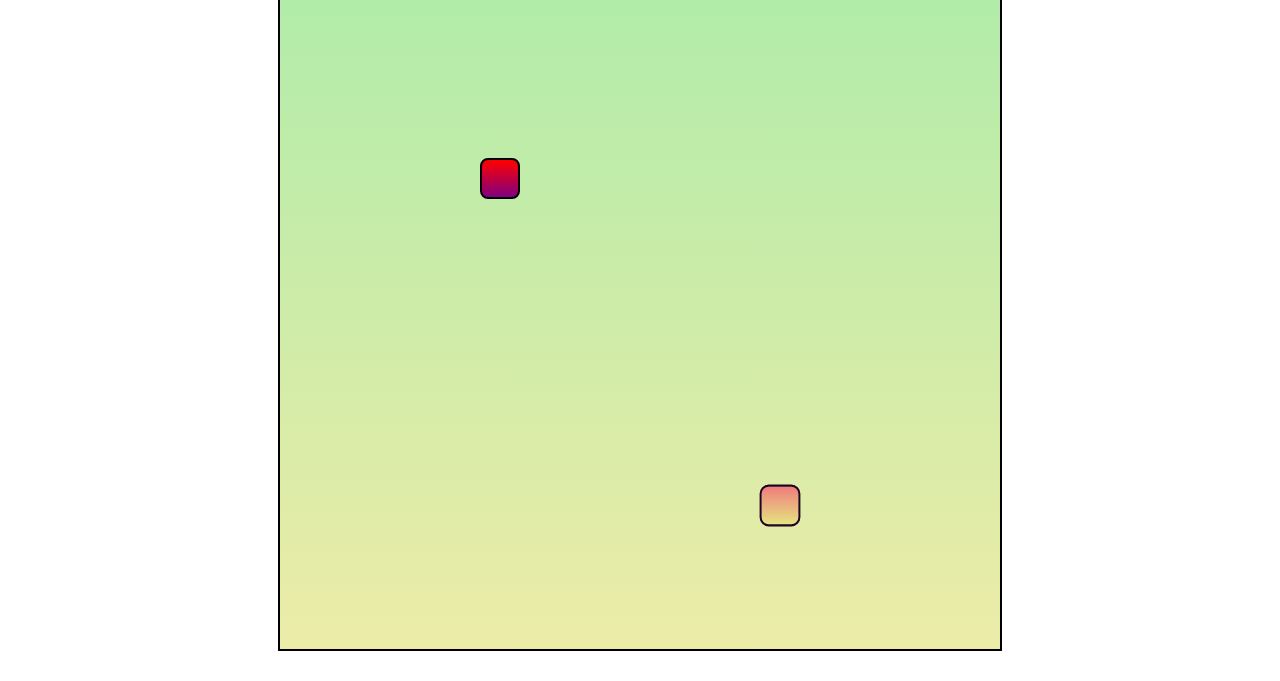
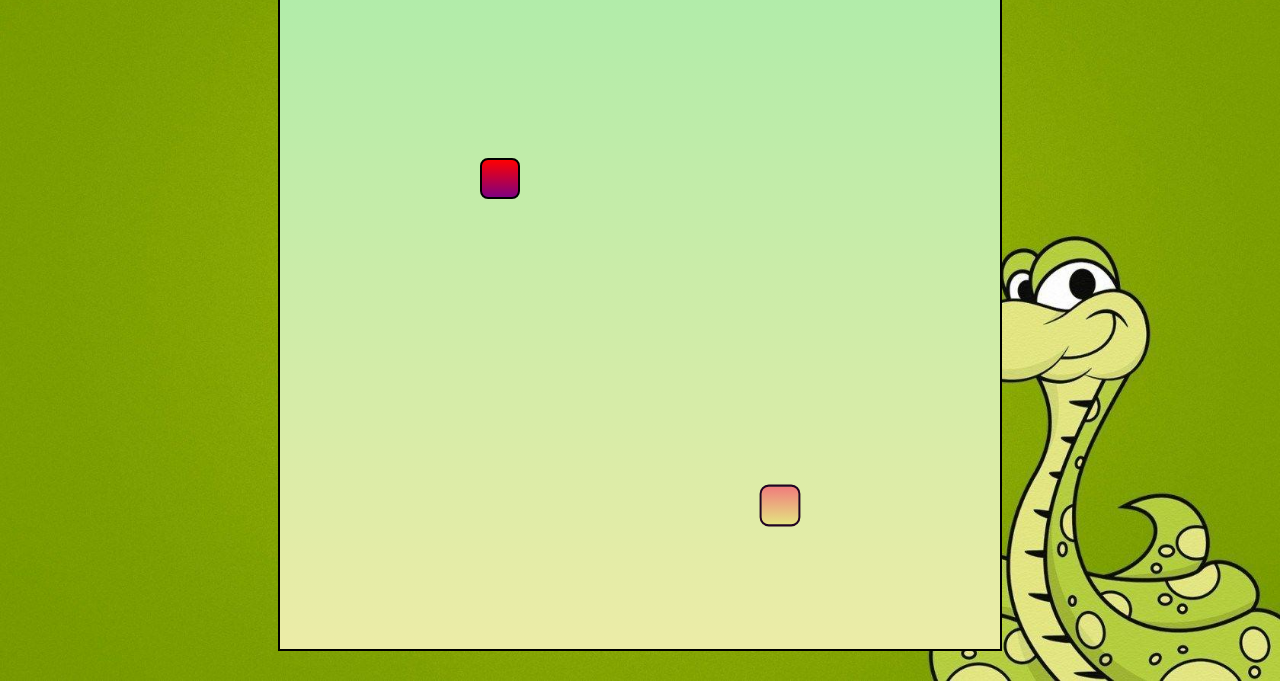
Before and after one commit to CH4RUU/snakegamee, a plain HTML site: page index.html in a window 1280 px wide. Shown: the part 119-800 px from the top of the page. Drawn offline with Linux system fonts and the light colour scheme; a web font is replaced by a local one.

Commit message:
Update style.css

```diff
--- a/style.css
+++ b/style.css
@@ -5,7 +5,7 @@
 }
 
 .body{
-    background: url("../img/bg.jpg");
+    background: url("../bg.jpg");
     min-height: 100vh;
     background-size: 100vw 100vh;
     background-repeat: no-repeat;
```
